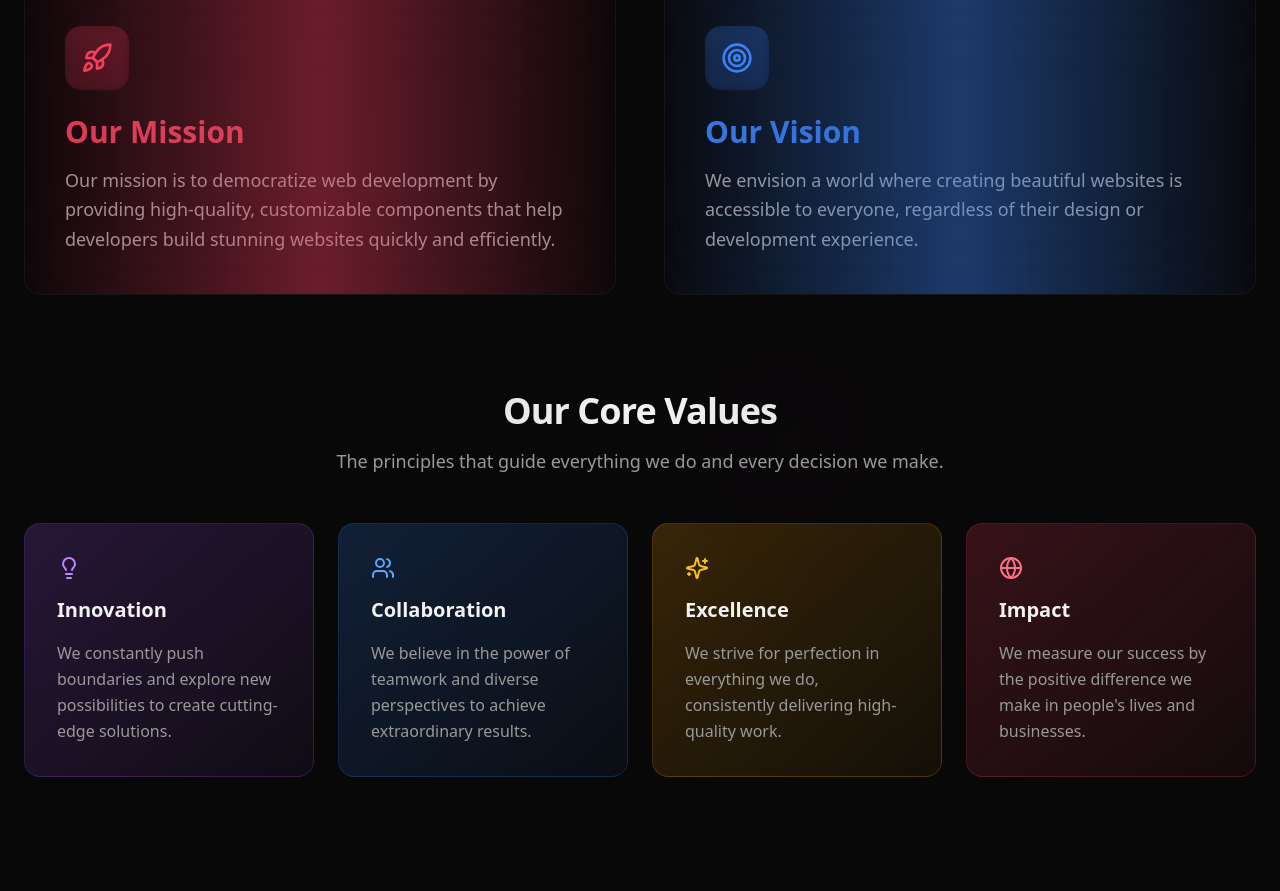
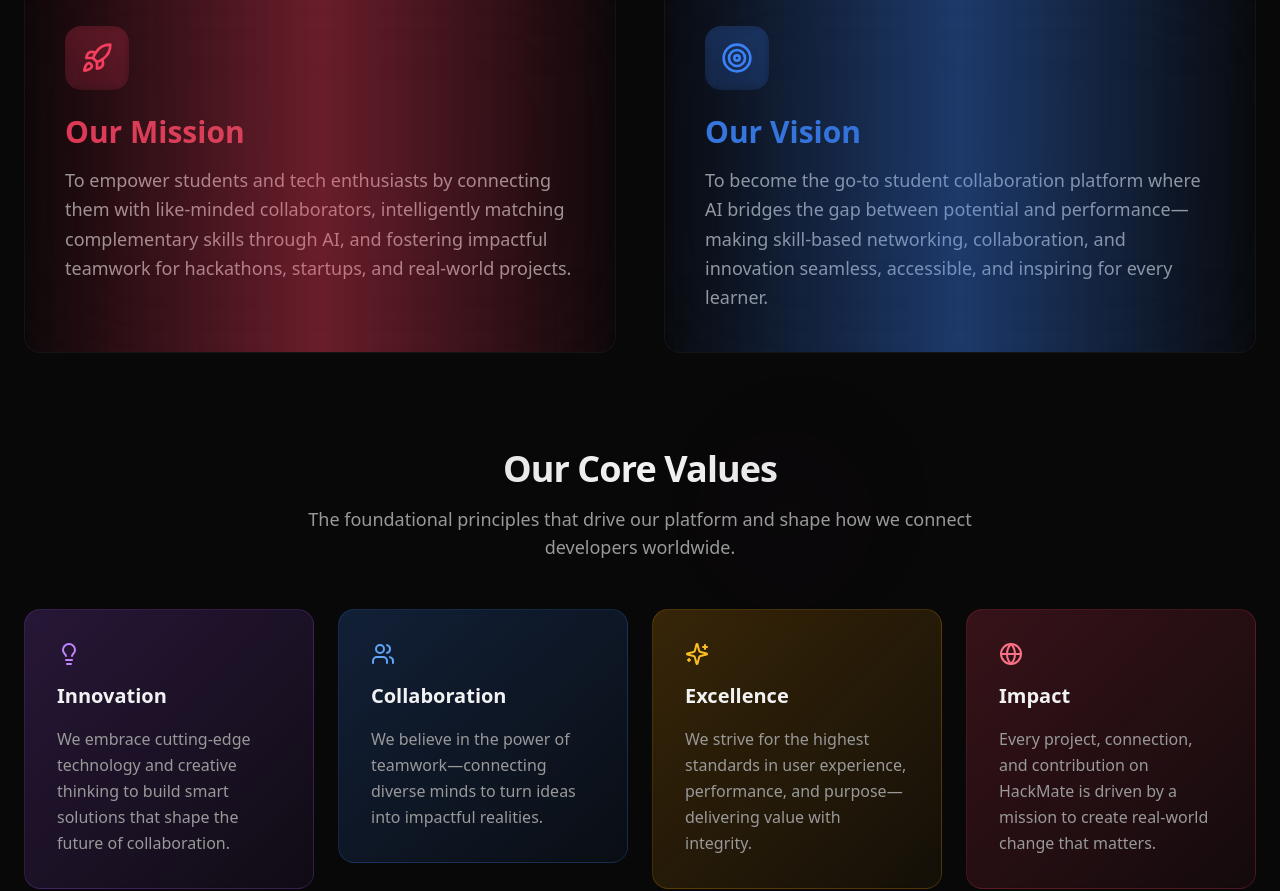
Before and after one commit to T4NISHK-K/HackMate, a React (Vite) app: page / in a window 1280 px wide. Shown: the part 1932-2823 px from the top of the page. Built offline with nearby package versions, Linux system fonts and the light colour scheme.

Commit message:
About Srction content edited

```diff
--- a/src/components/sections/AboutSection.tsx
+++ b/src/components/sections/AboutSection.tsx
@@ -41,25 +41,25 @@ const defaultValues: AboutUsProps['values'] = [
   {
     title: 'Innovation',
     description:
-      'We constantly push boundaries and explore new possibilities to create cutting-edge solutions.',
+      'We embrace cutting-edge technology and creative thinking to build smart solutions that shape the future of collaboration.',
     icon: 'Lightbulb',
   },
   {
     title: 'Collaboration',
     description:
-      'We believe in the power of teamwork and diverse perspectives to achieve extraordinary results.',
+      'We believe in the power of teamwork—connecting diverse minds to turn ideas into impactful realities.',
     icon: 'Users',
   },
   {
     title: 'Excellence',
     description:
-      'We strive for perfection in everything we do, consistently delivering high-quality work.',
+      'We strive for the highest standards in user experience, performance, and purpose—delivering value with integrity.',
     icon: 'Sparkles',
   },
   {
     title: 'Impact',
     description:
-      "We measure our success by the positive difference we make in people's lives and businesses.",
+      'Every project, connection, and contribution on HackMate is driven by a mission to create real-world change that matters.',
     icon: 'Globe',
   },
 ];
@@ -68,11 +68,11 @@ export function AboutSection() {
   const aboutData = {
     title: 'About Us',
     subtitle:
-      'Building the future of web development with beautiful, reusable components.',
+      'Revolutionizing developer collaboration through AI-powered skill matching.',
     mission:
-      'Our mission is to democratize web development by providing high-quality, customizable components that help developers build stunning websites quickly and efficiently.',
+      'To empower students and tech enthusiasts by connecting them with like-minded collaborators, intelligently matching complementary skills through AI, and fostering impactful teamwork for hackathons, startups, and real-world projects.',
     vision:
-      'We envision a world where creating beautiful websites is accessible to everyone, regardless of their design or development experience.',
+      'To become the go-to student collaboration platform where AI bridges the gap between potential and performance—making skill-based networking, collaboration, and innovation seamless, accessible, and inspiring for every learner.',
     values: defaultValues,
     className: 'relative overflow-hidden py-20',
   };
@@ -171,8 +171,7 @@ export function AboutSection() {
               Our Core Values
             </h2>
             <p className="text-muted-foreground mx-auto mt-4 max-w-2xl text-lg">
-              The principles that guide everything we do and every decision we
-              make.
+              The foundational principles that drive our platform and shape how we connect developers worldwide.
             </p>
           </motion.div>
 
```
